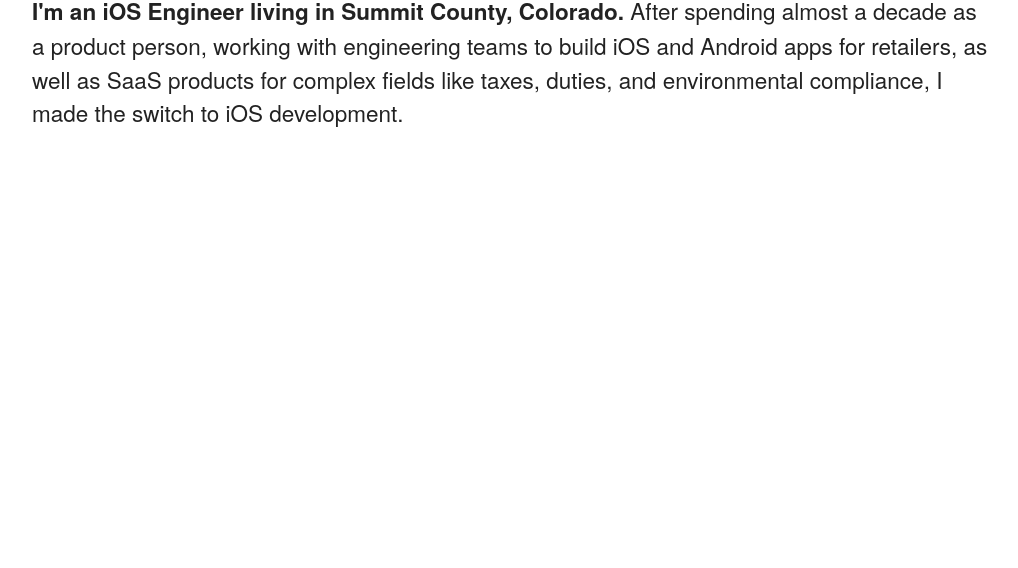
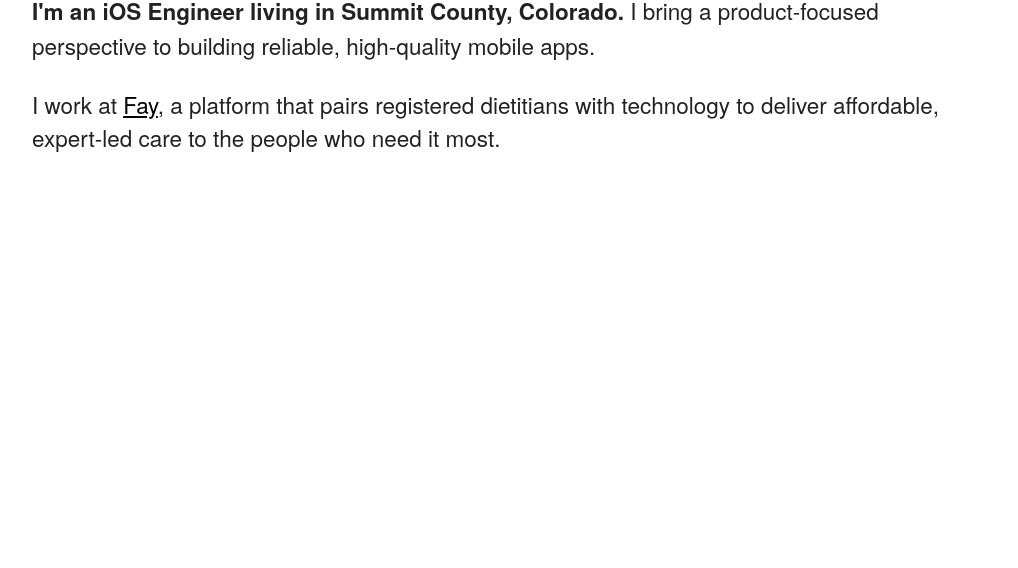
Before and after one commit to cassiewallace/personal-website, an Astro site: page / in a window 1280 px wide. Shown: the part 232-800 px from the top of the page, without its empty margins (128-1146 px from the left). Built offline with nearby package versions, Linux system fonts and the light colour scheme; Astro itself is replaced by a stand-in of ours.

Commit message:
Update intro copy and add Fay link

```diff
--- a/src/pages/index.astro
+++ b/src/pages/index.astro
@@ -11,10 +11,14 @@ import BaseLayout from '../layouts/BaseLayout.astro';
 
         <p style="font-size:1.5em; line-height:1.5em">
           <b>I'm an iOS Engineer living in Summit County, Colorado.</b>
-          After spending almost a decade as a product person, working with
-          engineering teams to build iOS and Android apps for retailers,
-          as well as SaaS products for complex fields like taxes, duties,
-          and environmental compliance, I made the switch to iOS development.
+          I bring a product-focused perspective to building reliable,
+          high-quality mobile apps.
+        </p>
+
+        <p style="font-size:1.5em; line-height:1.5em">
+          I work at <a href="https://www.faynutrition.com/">Fay</a>, a platform
+          that pairs registered dietitians with technology to deliver affordable,
+          expert-led care to the people who need it most.
         </p>
 
       </div>
```
